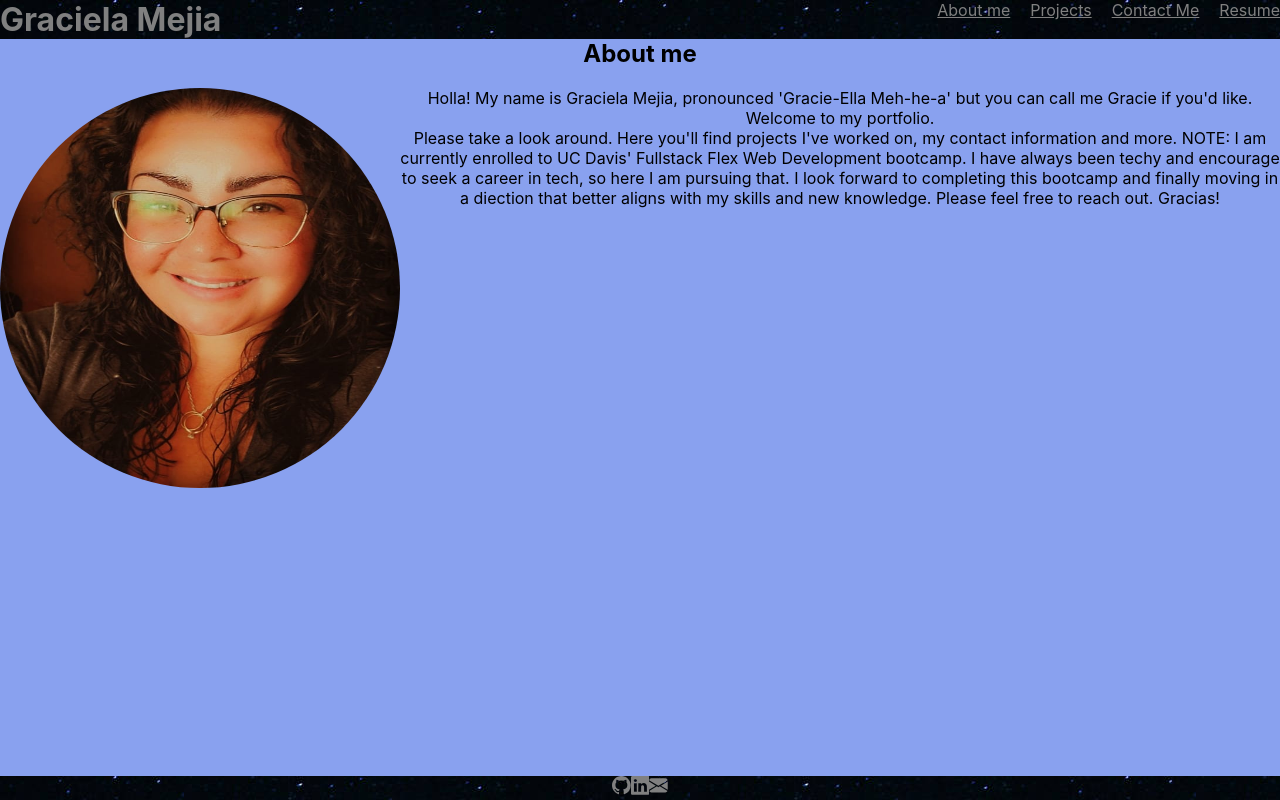
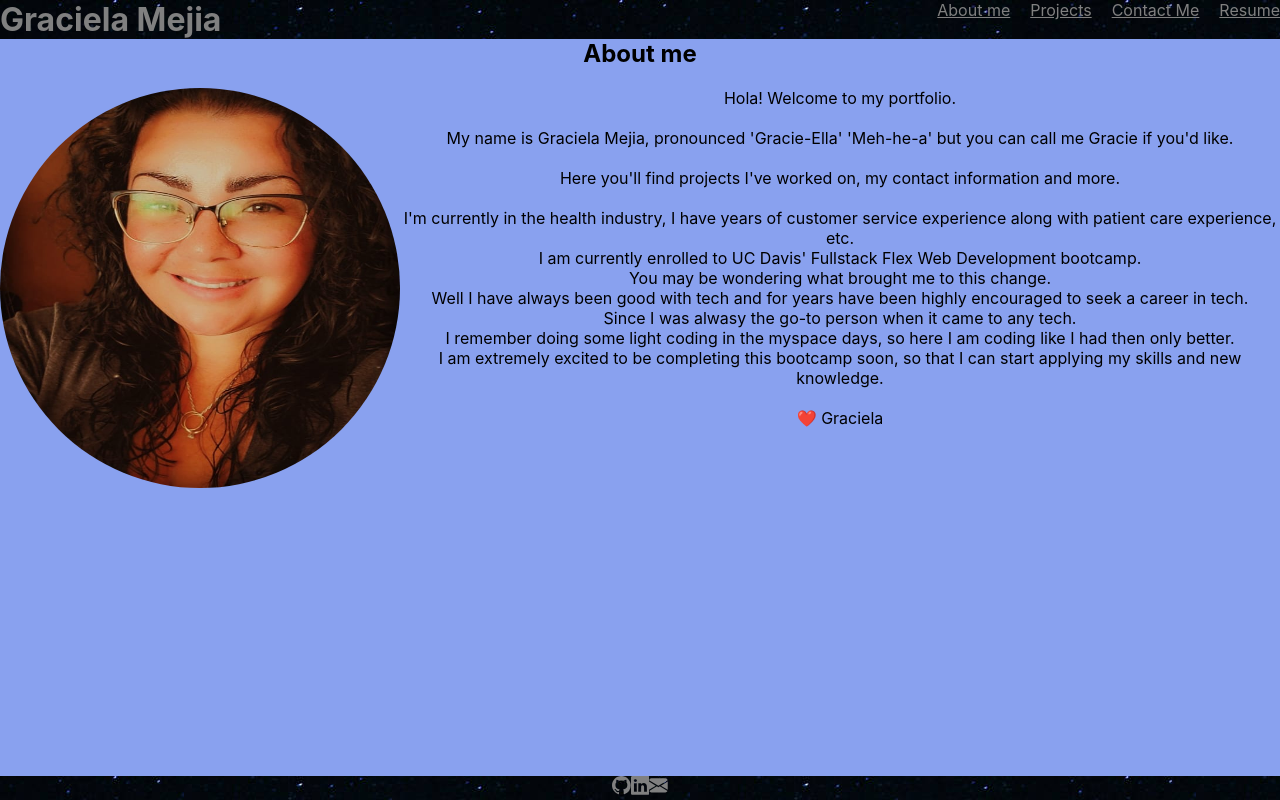
Before and after one commit to gmejia87/react-portfolio, a React (Create React App) app: page / in a window 1280 px wide. Built offline with nearby package versions, Linux system fonts and the light colour scheme.

Commit message:
update to components/about

```diff
--- a/src/components/About/index.js
+++ b/src/components/About/index.js
@@ -14,18 +14,38 @@ function About() {
       </div>
       <div>
         <p className="intro">
-          Holla! My name is Graciela Mejia, pronounced 'Gracie-Ella Meh-he-a'
-          but you can call me Gracie if you'd like.
+          Hola! Welcome to my portfolio.
           <br />
-          Welcome to my portfolio.
           <br />
-          Please take a look around. Here you'll find projects I've worked on,
-          my contact information and more. NOTE: I am currently enrolled to UC
-          Davis' Fullstack Flex Web Development bootcamp. I have always been
-          techy and encourage to seek a career in tech, so here I am pursuing
-          that. I look forward to completing this bootcamp and finally moving in
-          a diection that better aligns with my skills and new knowledge. Please
-          feel free to reach out. Gracias!
+          My name is Graciela Mejia, pronounced 'Gracie-Ella' 'Meh-he-a' but you
+          can call me Gracie if you'd like.
+          <br />
+          <br />
+          Here you'll find projects I've worked on, my contact information and
+          more.
+          <br />
+          <br />
+          I'm currently in the health industry, I have years of customer service
+          experience along with patient care experience, etc.
+          <br />
+          I am currently enrolled to UC Davis' Fullstack Flex Web Development
+          bootcamp.
+          <br />
+          You may be wondering what brought me to this change.
+          <br />
+          Well I have always been good with tech and for years have been highly
+          encouraged to seek a career in tech.
+          <br />
+          Since I was alwasy the go-to person when it came to any tech.
+          <br />
+          I remember doing some light coding in the myspace days, so here I am
+          coding like I had then only better.
+          <br />
+          I am extremely excited to be completing this bootcamp soon, so that I
+          can start applying my skills and new knowledge.
+          <br />
+          <br />
+          ❤️ Graciela
         </p>
       </div>
     </body>
```
